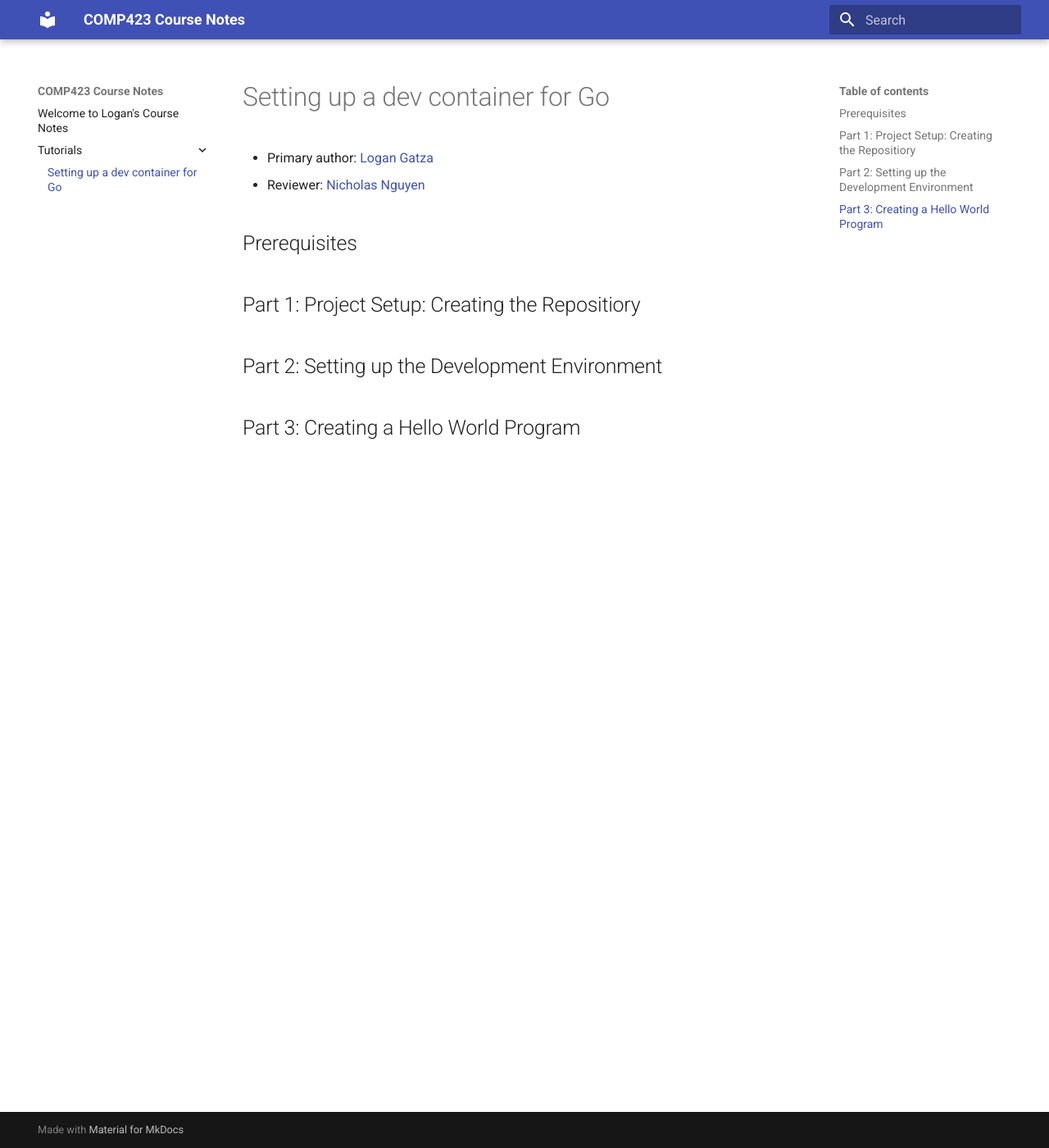
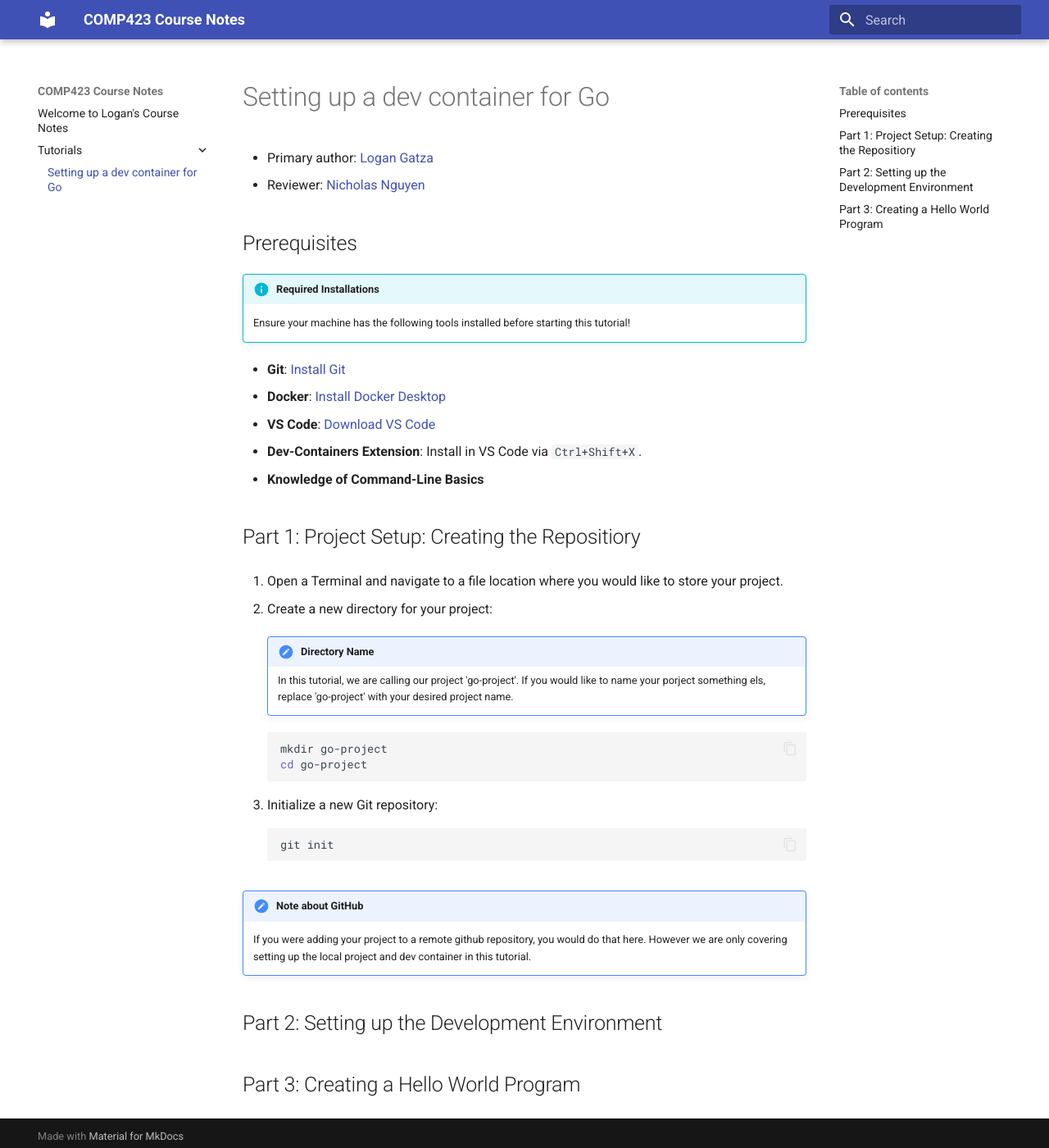
Before and after one commit to lrgatza/comp423-course-notes, an MkDocs documentation site: the page built from docs/tutorials/go-setup.md, in a window 1280 px wide and 1400 px high. Shown: the whole window at 82% size. Built offline with MkDocs 1.6.1 and Material for MkDocs 9.7.7, drawn with Linux system fonts in a browser that asks for light colours.

Commit message:
project setup

````diff
--- a/docs/tutorials/go-setup.md
+++ b/docs/tutorials/go-setup.md
@@ -5,7 +5,37 @@
 
 ## Prerequisites
 
+!!! info "Required Installations"
+    Ensure your machine has the following tools installed before starting this tutorial!
+
+- **Git**: [Install Git](https://git-scm.com/downloads)
+- **Docker**: [Install Docker Desktop](https://www.docker.com/products/docker-desktop/)
+- **VS Code**: [Download VS Code](https://code.visualstudio.com/)
+- **Dev-Containers Extension**: Install in VS Code via `Ctrl+Shift+X`.
+- **Knowledge of Command-Line Basics**
+
+
 ## Part 1: Project Setup: Creating the Repositiory
+
+1. Open a Terminal and navigate to a file location where you would like to store your project.
+
+2. Create a new directory for your project:
+
+    !!! note "Directory Name"
+          In this tutorial, we are calling our project 'go-project'. If you would like to name your porject something els, replace 'go-project' with your desired project name.
+
+    ```bash
+    mkdir go-project
+    cd go-project
+    ```
+
+3. Initialize a new Git repository:
+    ```bash
+    git init
+    ```
+
+!!! note "Note about GitHub"
+    If you were adding your project to a remote github repository, you would do that here. However we are only covering setting up the local project and dev container in this tutorial.
 
 ## Part 2: Setting up the Development Environment
 
--- a/mkdocs.yml
+++ b/mkdocs.yml
@@ -1,6 +1,8 @@
 site_name: COMP423 Course Notes
 theme:
   name: material
+  features:
+    - content.code.copy
 
 markdown_extensions:
   - admonition
````
